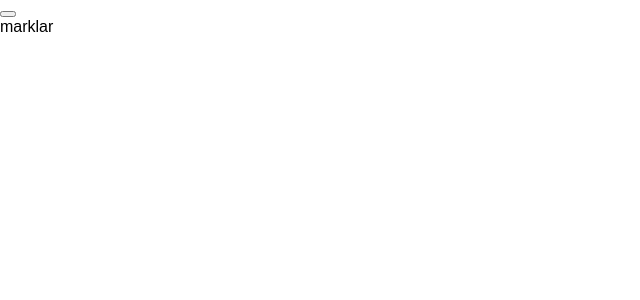
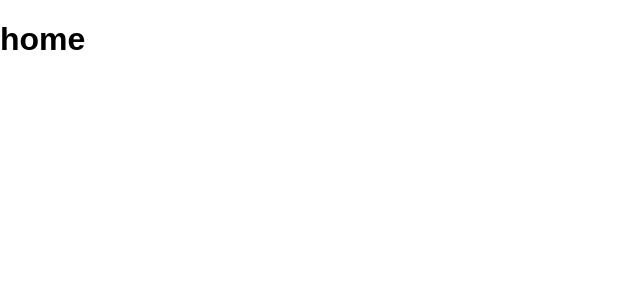
Before and after one commit to lugithub/treact, a React (Create React App) app in the folder app/: page / in a window 1280 px wide. Shown: the top 300 px of the page, without its empty margins (0-640 px from the left). Built offline with nearby package versions, Linux system fonts and the light colour scheme.

Commit message:
BrowserRouter: exact, strict, component

```diff
--- a/app/package.json
+++ b/app/package.json
@@ -4,7 +4,8 @@
   "private": true,
   "dependencies": {
     "react": "^15.4.2",
-    "react-dom": "^15.4.2"
+    "react-dom": "^15.4.2",
+    "react-router-dom": "^4.0.0"
   },
   "devDependencies": {
     "react-scripts": "0.9.3"
--- a/app/src/App.js
+++ b/app/src/App.js
@@ -1,39 +1,16 @@
-//https://facebook.github.io/react/docs/refs-and-the-dom.html#adding-a-ref-to-a-class-component
+import React from 'react';
+import { BrowserRouter as Router, Route } from 'react-router-dom';
 
-import React, { Component } from 'react';
-import logo from './logo.svg';
-import './App.css';
+const Home = () => <h1>home</h1>;
 
-class ListOfWords extends React.Component {
-  render() {
-    return <div>{this.props.words.join(',')}</div>;
-  }
-}
+const App = () => (
+  <Router>
+    <div>
+      <Route exact path="/" component={Home} />
+      <Route strict path="/about/" component={Home} />
+    </div>
+  </Router>
+);
 
-class WordAdder extends React.Component {
-  constructor(props) {
-    super(props);
-    this.state = {
-      words: ['marklar']
-    };
-    this.handleClick = this.handleClick.bind(this);
-  }
 
-  handleClick() {
-    // This section is bad style and causes a bug
-    const words = this.state.words;
-    words.push('marklar');
-    this.setState({words: words});
-  }
-
-  render() {
-    return (
-      <div>
-        <button onClick={this.handleClick} />
-        <ListOfWords words={this.state.words} />
-      </div>
-    );
-  }
-}
-
-export default WordAdder;
+export default App;
```
Also changed, not shown: 1 other file (tests, documents, lock files or other folders).
